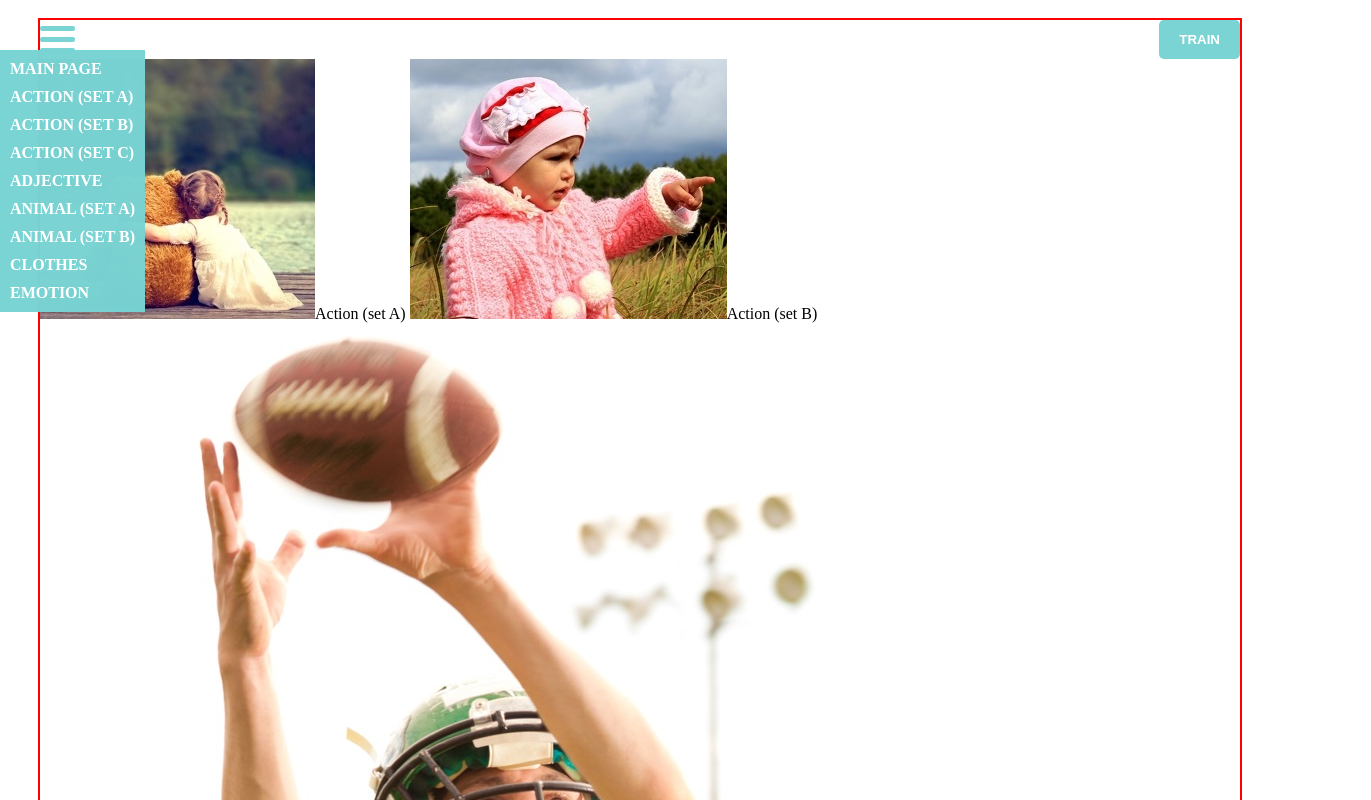
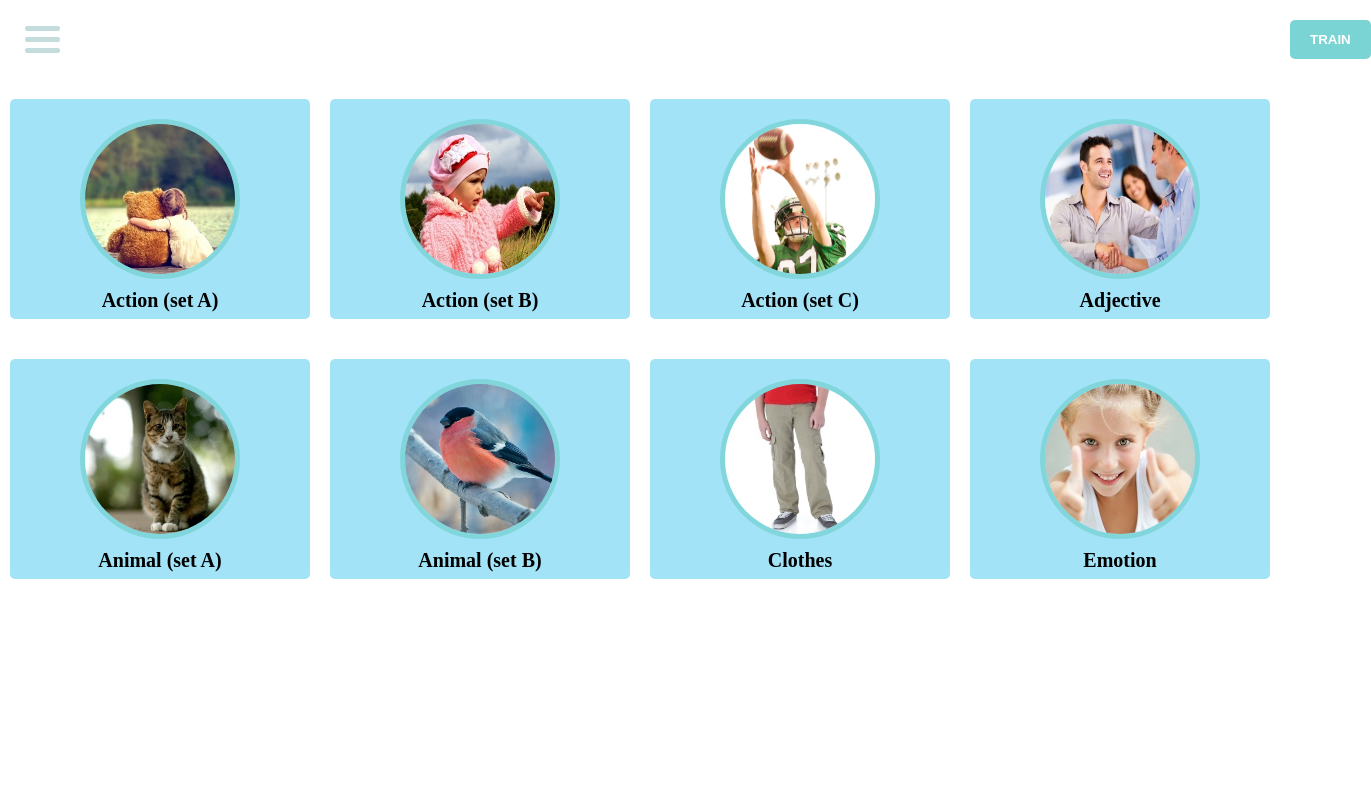
Before and after one commit to kiros-albatros/english-for-kids, a plain HTML site: page index.html in a window 1280 px wide. Shown: the top 800 px of the page, 1371 px wide, since content can reach past the window. Drawn offline with Linux system fonts and the light colour scheme.

Commit message:
feat: fix main page style and script

```diff
--- a/script.js
+++ b/script.js
@@ -1,5 +1,7 @@
 var burger = document.querySelector('.burger');
+var navigation = document.querySelector('.main-navigation');
 
 function changeBurger(x) {
     x.classList.toggle("change");
+    navigation.classList.toggle("show-nav");
 }
--- a/style.css
+++ b/style.css
@@ -1,7 +1,6 @@
 body {
-    max-width: 1200px;
-    outline: 2px solid red;
     margin: 20px auto;
+    max-width: 1400px;
 }
 
 ul {
@@ -15,14 +14,17 @@ a {
 }
 
 header {
+    max-width: 1400px;
     display: flex;
-    justify-content: space-between;
     position: relative;
 }
 
 .burger {
     width: 40px;
     cursor: pointer;
+    position: relative;
+    z-index: 10;
+    margin-left: 25px;
 }
 
 .line1,
@@ -30,7 +32,7 @@ header {
 .line3 {
     width: 35px;
     height: 5px;
-    background-color: rgba(121, 212, 212, 0.979);
+    background-color: rgba(196, 220, 221, 0.979);
     border-radius: 2px;
     margin: 6px 0;
     transition: 0.4s;
@@ -56,12 +58,19 @@ header {
     padding: 10px 20px;
     color: white;
     font-weight: bold;
+    margin-left: 1230px;
+}
+
+.mode:hover {
+    background-color: lightseagreen;
 }
 
 .main-navigation {
     position: absolute;
-    top: 50px;
-    left: 0px;
+    padding: 50px 50px 650px 140px;
+    z-index: 5;
+    top: 0px;
+    left: -800px;
     background-color: rgba(121, 212, 212, 0.979);
 }
 
@@ -74,3 +83,50 @@ header {
     font-weight: bold;
     text-transform: uppercase;
 }
+
+.main-navigation a:hover {
+    text-decoration: underline;
+}
+
+.show-nav {
+    left: 0px;
+    transition: 0.5s;
+}
+
+.categories {
+    margin-top: 40px;
+    display: flex;
+    flex-wrap: wrap;
+    justify-content: space-around;
+}
+
+.category {
+    width: 300px;
+    height: 200px;
+    padding: 10px 0;
+    border-radius: 5px;
+    margin-bottom: 40px;
+    text-align: center;
+    background-color: rgba(162, 227, 247, 0.993);
+    cursor: pointer;
+}
+
+.category:hover {
+    /*outline: 2px solid rgb(0, 119, 128);*/
+    box-shadow: 5px 5px 5px rgb(32, 178, 170, 0.5);
+}
+
+.categories a {
+    font-weight: bold;
+    font-size: 20px;
+}
+
+.category img {
+    margin: 10px auto;
+    display: block;
+    text-align: center;
+    width: 150px;
+    height: 150px;
+    border-radius: 50%;
+    border: 5px solid rgba(121, 212, 212, 0.8);
+}
```
